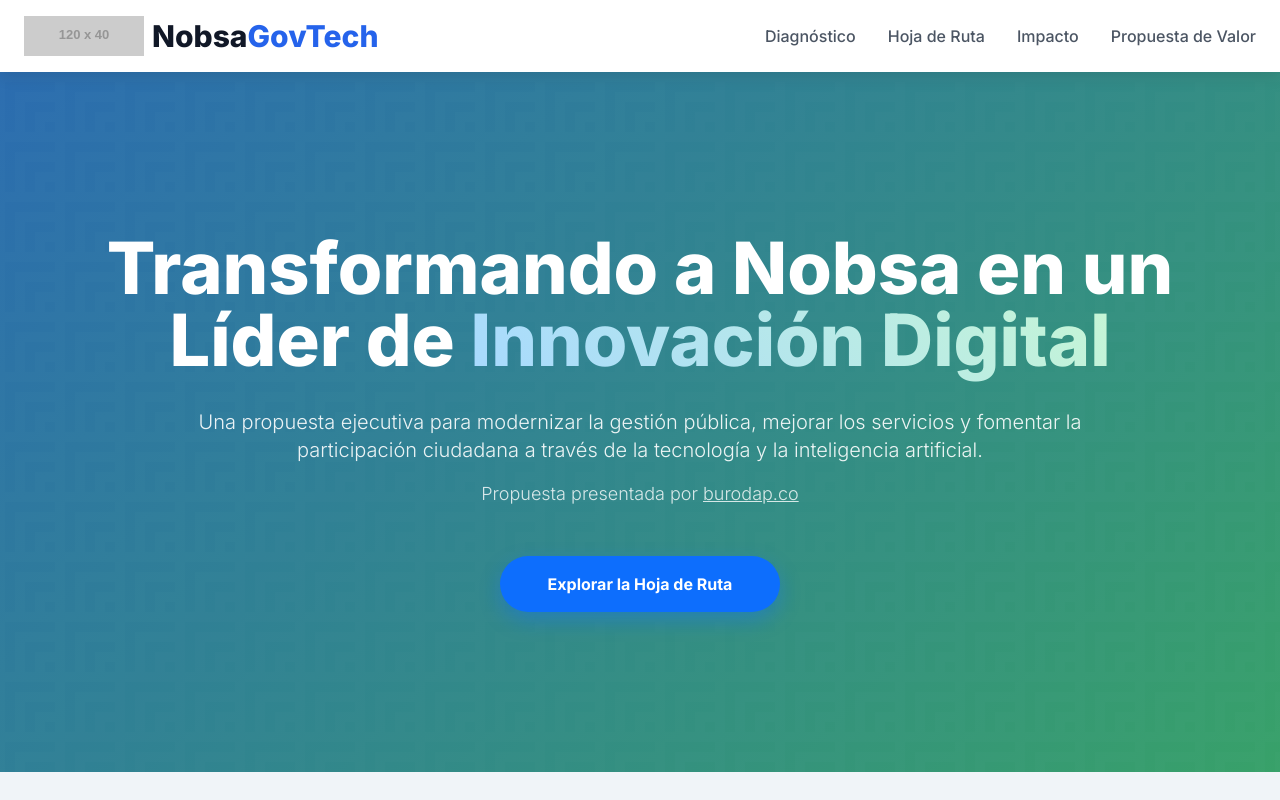
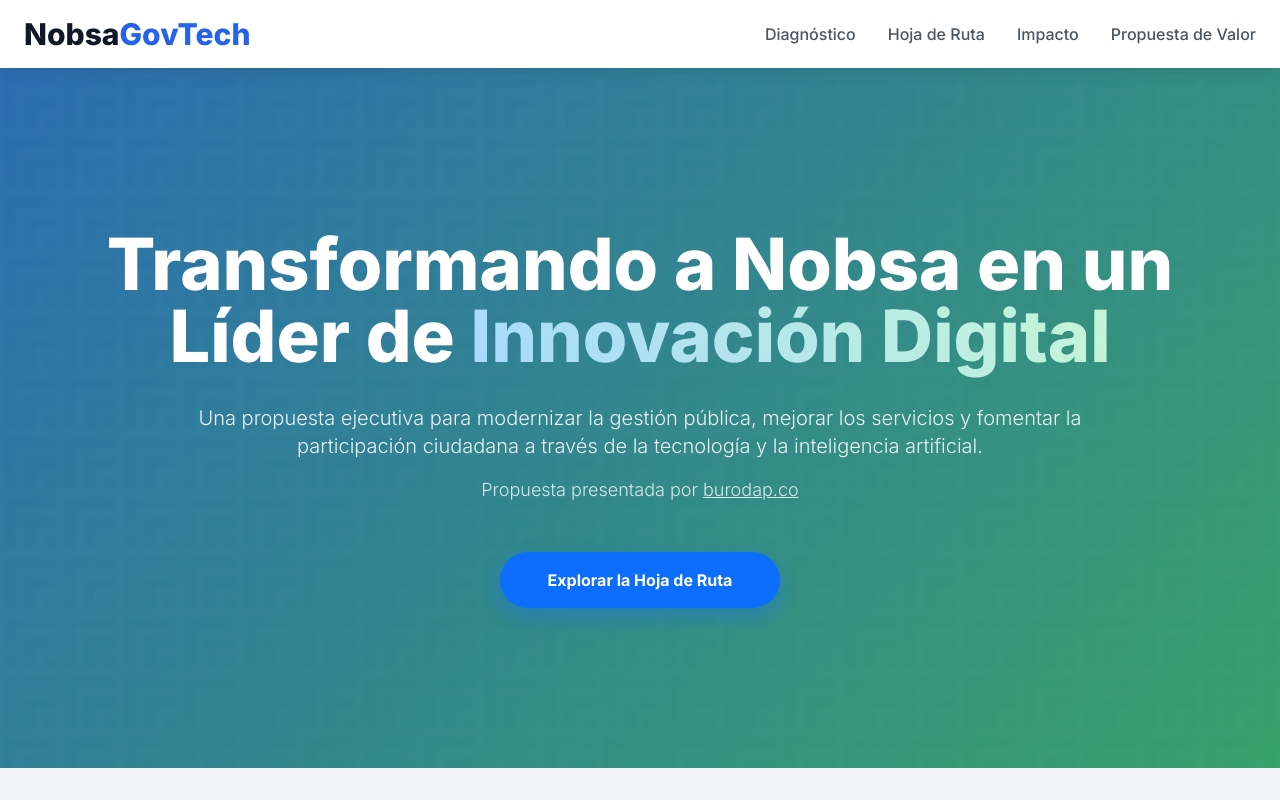
Before and after one commit to camilorinconp/NobsaTech, a plain HTML site: page index.html in a window 1280 px wide. Shown: the top 800 px of the page. Drawn offline with nearby package versions, Linux system fonts and the light colour scheme; placeholder pictures from the web are drawn by us.

Commit message:
Add files via upload

```diff
--- a/index.html
+++ b/index.html
@@ -238,9 +238,8 @@
 
     <header class="bg-white header-shadow sticky top-0 z-50">
         <nav class="container mx-auto px-6 py-4 flex justify-between items-center relative">
-            <div class="flex items-center">
-                <img src="https://placehold.co/120x40/000000/FFFFFF?text=BURODAP" alt="Logo Burodap.co" class="h-8 md:h-10 mr-2">
-                <span class="text-3xl font-extrabold text-gray-900 hidden md:block">Nobsa<span class="text-blue-600">GovTech</span></span>
+            <div class="text-3xl font-extrabold text-gray-900">
+                Nobsa<span class="text-blue-600">GovTech</span>
             </div>
             <div class="hidden md:flex space-x-8">
                 <a href="#diagnostico" class="text-gray-600 hover:text-blue-600 font-medium transition duration-200">Diagnóstico</a>
@@ -467,7 +466,7 @@
                         tech: 'LangGraph, CrewAI'
                     },
                     {
-                        icon: '📊',
+                        icon: '�',
                         title: 'Dashboards de Decisión con IA',
                         description: 'Paneles de control interactivos que integran datos municipales para identificar tendencias, anticipar problemas y ofrecer recomendaciones.',
                         tech: 'Business Intelligence, IA'
```
